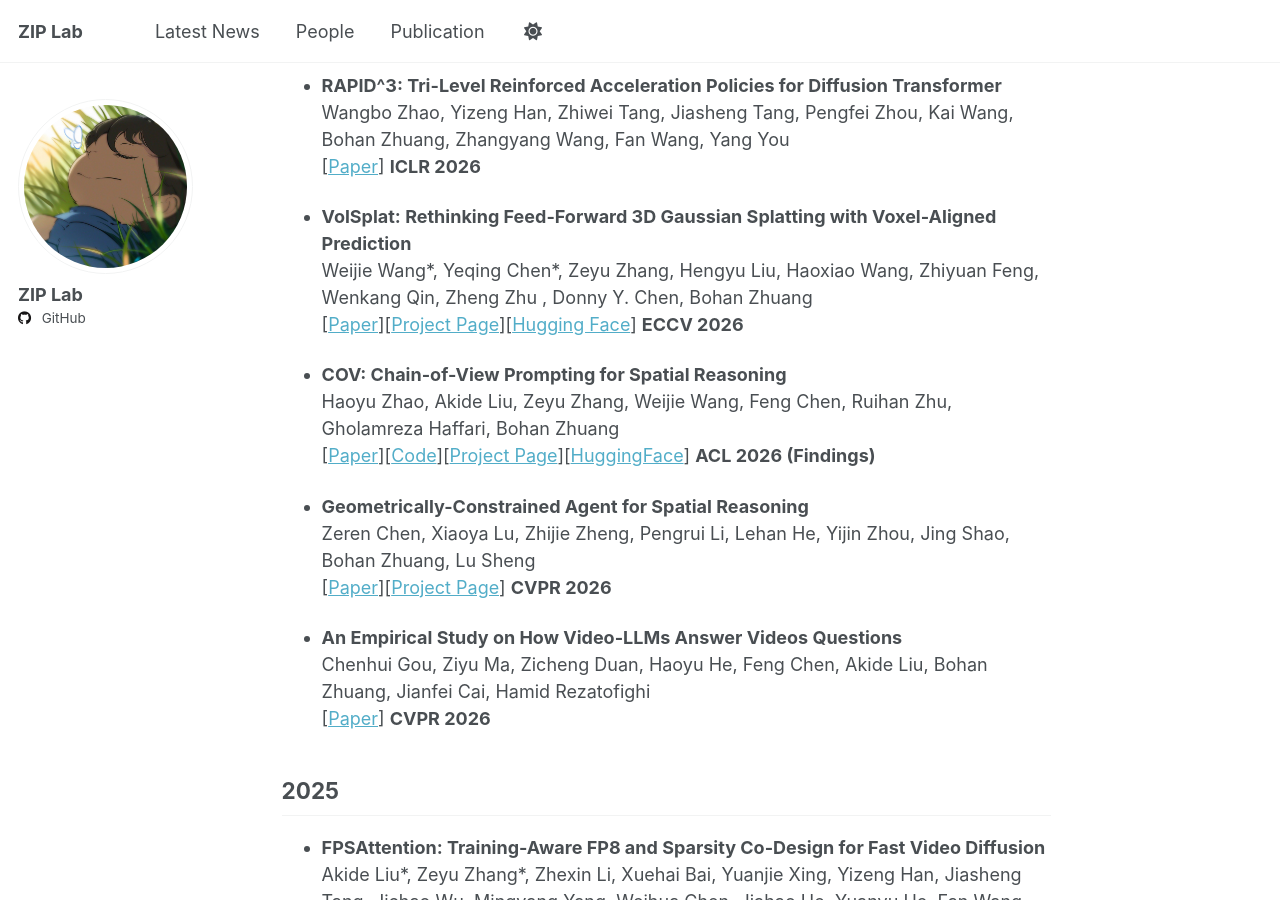
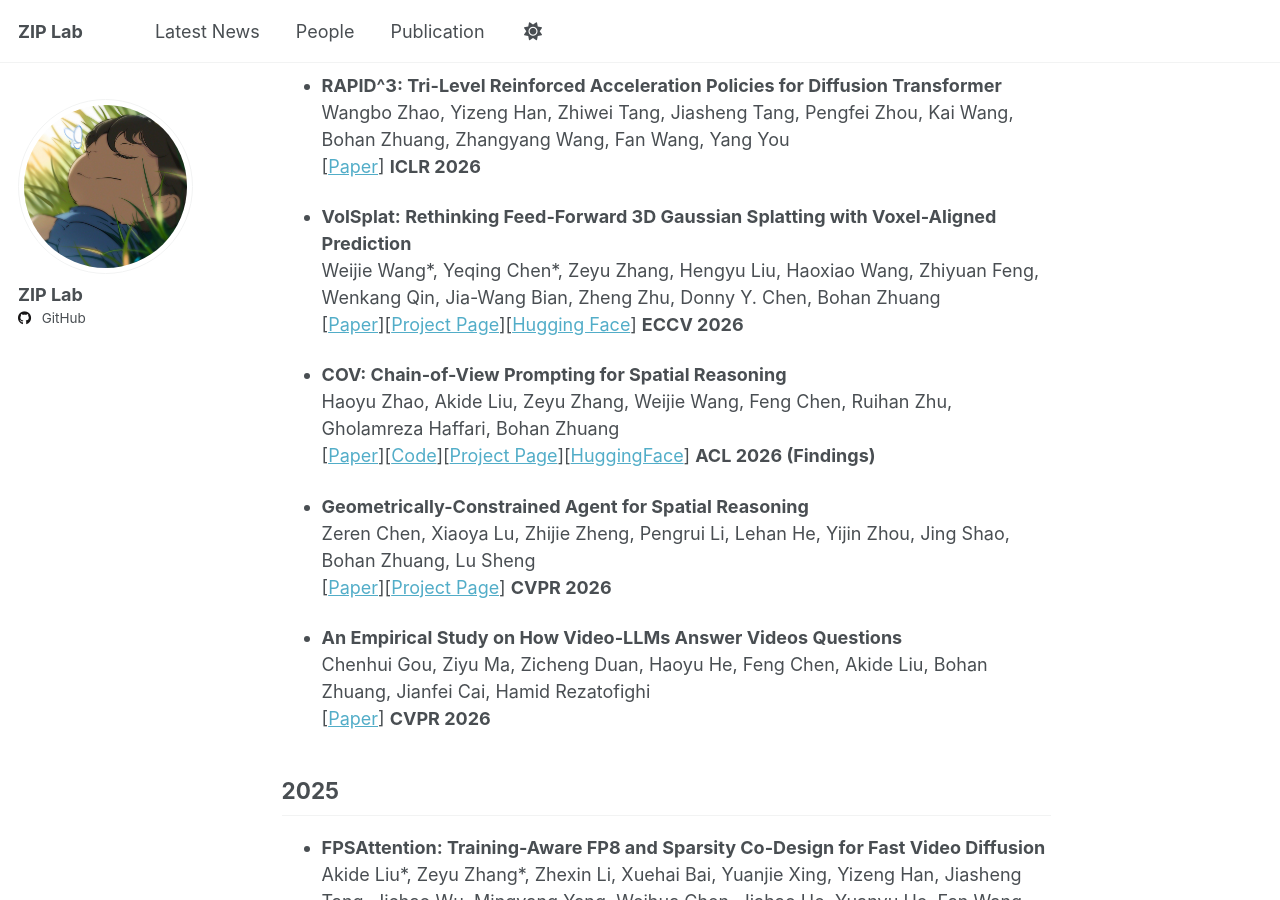
Before and after one commit to ziplab/ziplab.github.io, a Jekyll site: the page built from _pages/publication.md, in a window 1280 px wide and 900 px high, scrolled down 2759 px. Built offline with Jekyll 4.4.1, drawn with Linux system fonts in a browser that asks for light colours.

Commit message:
Update publication.md

```diff
--- a/_pages/publication.md
+++ b/_pages/publication.md
@@ -119,7 +119,7 @@ Wangbo Zhao, Yizeng Han, Zhiwei Tang, Jiasheng Tang, Pengfei Zhou, Kai Wang, Boh
 
 
 - **VolSplat: Rethinking Feed-Forward 3D Gaussian Splatting with Voxel-Aligned Prediction**
-Weijie Wang\*, Yeqing Chen\*, Zeyu Zhang, Hengyu Liu, Haoxiao Wang, Zhiyuan Feng, Wenkang Qin, Zheng Zhu , Donny Y. Chen, Bohan Zhuang
+Weijie Wang\*, Yeqing Chen\*, Zeyu Zhang, Hengyu Liu, Haoxiao Wang, Zhiyuan Feng, Wenkang Qin, Jia-Wang Bian, Zheng Zhu, Donny Y. Chen, Bohan Zhuang
 \[[Paper](https://arxiv.org/abs/2509.19297)\]\[[Project Page](https://lhmd.top/volsplat/)\]\[[Hugging Face](https://huggingface.co/lhmd/VolSplat)\]  **ECCV 2026**
 
 
```
